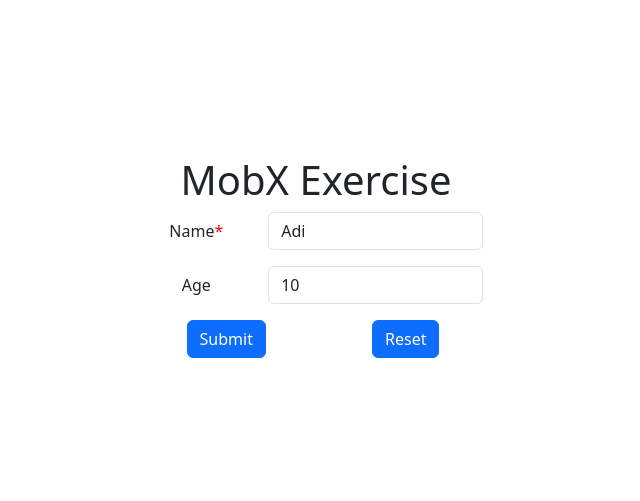
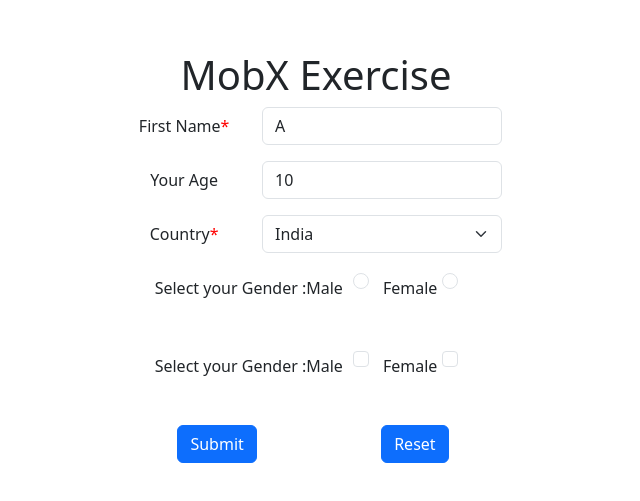
Before and after one commit to aditya-1117-dev/Training, a React (Vite) app in the folder Exercise/MobX/formstore-exercise-with-react/: page / in a window 1280 px wide. Shown: the part 143-644 px from the top of the page, without its empty margins (324-964 px from the left). Built offline with nearby package versions, Linux system fonts and the light colour scheme.

Commit message:
Feat add withField HOC for input fields

```diff
--- a/Exercise/MobX/formstore-exercise-with-react/src/App.tsx
+++ b/Exercise/MobX/formstore-exercise-with-react/src/App.tsx
@@ -1,20 +1,28 @@
 import './App.css'
 import 'bootstrap/dist/css/bootstrap.min.css';
-import {ChangeEvent} from "react";
-import Field from "./Components/Field.tsx";
 import {FormStore} from "./Stores/formStore.tsx";
-import Input from "./Components/ReactInput.tsx";
 import Form from "./Components/Form.tsx";
+import {CheckField, NumberField, RadioField, SelectField, StringField} from "./Components/InputFields.tsx";
+import {FormGroup, Label} from "reactstrap";
 
 export interface IFormStore {
+    firstName: string,
     name: string,
-    age: number
+    age: number,
+    country: "IND" | "UK" | "USA" | "CA",
+    select: "abc" | "bcd" | "efg",
+    gender: "Male" | "Female",
 }
 
 function App() {
+
     const obj: IFormStore = {
+        firstName: "A",
         name: "Adi",
-        age: 10
+        age: 10,
+        select: "abc",
+        gender: "Male",
+        country: "IND"
     }
     const formStore = new FormStore<IFormStore>(obj);
     formStore.setOnSubmitCallBack(() => console.log("on submit call"));
@@ -23,26 +31,23 @@
         <>
             <h1>MobX Exercise</h1>
             <Form showResetButton={true} showSaveButton={true} formStore={formStore}>
+                <StringField name="firstName" label="First Name" required={true}/>
+                <NumberField name="age" label="Your Age" required={false}/>
+                <SelectField label="Country" name="country" required={true}
+                             options={[{value: 'USA', label: 'United States'}, {value: 'IND', label: 'India'}, {value: 'CA', label: 'Canada'}, {value: 'UK', label: 'United Kingdom'}]}/>
 
-                <Field label="Name" store={formStore} name="name" required={true}
-                       onChange={() => console.log("Callback Name")}
-                       component={(inputProps: {
-                           name: keyof IFormStore,
-                           required: boolean
-                       }, handleChange: (e: ChangeEvent<HTMLInputElement>, key: keyof IFormStore) => void) => (
-                           <Input {...inputProps} type="text" value={formStore.getValue("name")} onChange={handleChange}
-                                  disabled={formStore.isSubmitted}/>
-                       )}
-                />
-                <Field label="Age" store={formStore} name="age" required={false}
-                       onChange={() => console.log("Callback Age")}
-                       component={(inputProps: {
-                           name: keyof IFormStore, required: boolean
-                       }, handleChange: (e: ChangeEvent<HTMLInputElement>, key: keyof IFormStore) => void) => (
-                           <Input {...inputProps} type="number" value={formStore.getValue("age")}
-                                  onChange={handleChange} disabled={formStore.isSubmitted}/>
-                       )}
-                />
+                <FormGroup>
+                    <Label>Select your Gender :</Label>
+                    <Label><RadioField name="select" label="Male" required={false}/></Label>
+                    <Label><RadioField label="Female" name="select" required={false}/></Label>
+                </FormGroup>
+
+                <FormGroup>
+                    <Label>Select your Gender :</Label>
+                    <Label><CheckField name="gender" label="Male" required={false}/></Label>
+                    <Label><CheckField label="Female" name="gender" required={false}/></Label>
+                </FormGroup>
+
             </Form>
         </>
     )
--- a/Exercise/MobX/formstore-exercise-with-react/src/Components/Field.tsx
+++ b/Exercise/MobX/formstore-exercise-with-react/src/Components/Field.tsx
@@ -5,12 +5,12 @@
 import {FormStore} from '../Stores/formStore';
 import {IFormStore} from "../App.tsx";
 
-interface IField {
+export interface IField {
     name: keyof IFormStore;
     label: string;
-    store: FormStore<IFormStore>;
+    store?: FormStore<IFormStore>;
     required: boolean;
-    component: any;
+    component?: any;
     onChange?: () => void;
 }
 
--- a/Exercise/MobX/formstore-exercise-with-react/src/Components/ReactInput.tsx
+++ b/Exercise/MobX/formstore-exercise-with-react/src/Components/Input.tsx
@@ -4,15 +4,16 @@
 import {IFormStore} from "../App.tsx";
 
 interface IInput {
-    type: 'text' | 'number';
+    type: any;
     name: keyof IFormStore;
     value: number | string;
     required: boolean;
     disabled: boolean;
     onChange: (e: ChangeEvent<HTMLInputElement>, key: keyof IFormStore) => void;
+    options? :any
 }
 
-function Input({type, name, value, onChange, disabled, required}: IInput) {
+function Input({type, name, value, onChange, disabled, required, options}: IInput) {
     return (
         <ReactStrapInput
             type={type}
@@ -21,7 +22,15 @@
             onChange={(e: ChangeEvent<HTMLInputElement>) => onChange(e, name)}
             disabled={disabled}
             required={required}
-        />
+        >
+            {options &&
+                options.map((option : any) => (
+                        <option key={option.value} value={option.value}>
+                            {option.label}
+                        </option>
+                    ))
+            }
+        </ReactStrapInput>
     );
 }
 
--- /dev/null
+++ b/Exercise/MobX/formstore-exercise-with-react/src/Components/InputFields.tsx
@@ -0,0 +1,12 @@
+import withField from "../HOC/withField.tsx";
+import Input from "./Input.tsx";
+
+export const StringField = withField( Input, "text");
+
+export const NumberField = withField( Input, "number");
+
+export const SelectField = withField( Input, "select");
+
+export const RadioField = withField( Input, "radio");
+
+export const CheckField = withField( Input, "checkbox");
--- /dev/null
+++ b/Exercise/MobX/formstore-exercise-with-react/src/HOC/withField.tsx
@@ -0,0 +1,27 @@
+import Field, {IField} from "../Components/Field.tsx";
+import {IFormStore} from "../App.tsx";
+import {ChangeEvent, useContext} from "react";
+import {FormStoreContext} from "../Context/FormContext.tsx";
+
+interface IWithFieldProps extends IField {
+    options?: any;
+}
+
+function withField(WrappedComponent: any, type : any ) {
+    return (props : IWithFieldProps ) => {
+        const store = useContext(FormStoreContext) || props?.store;
+        return (
+            <>
+                {store.hasKey(props.name) &&
+                    <Field label={props.label} store={store} name={props.name} required={props.required}
+                           onChange={props?.onChange}
+                           component={(inputProps : { name: keyof IFormStore, required: boolean }, handleChange : (e: ChangeEvent<HTMLInputElement>, key: keyof IFormStore) => void ) => (
+                               <WrappedComponent {...inputProps} type={type} value={store.getValue(props.name)} onChange={handleChange} disabled={store.isSubmitted} options={props?.options}/>
+                           )}
+                    />
+                }
+            </>
+        )
+    }
+}
+export default withField;
--- a/Exercise/MobX/formstore-exercise-with-react/src/Stores/formStore.tsx
+++ b/Exercise/MobX/formstore-exercise-with-react/src/Stores/formStore.tsx
@@ -5,7 +5,7 @@
     @observable validateKeys : { [K in keyof T] : boolean } = {} as { [K in keyof T] : boolean };
     @observable errors: { [K in keyof T]?: string } = {} as { [K in keyof T]?: string };
     @observable isSubmitted: boolean = false;
-    @observable onSubmit : Function;
+    @observable onSubmit : Function = () => {};
     private errorMessage: string = "REQUIRED";
 
     constructor(initialState : T, onSubmit? : Function) {
@@ -16,6 +16,10 @@
         if (onSubmit){
             this.onSubmit = onSubmit;
         }
+    }
+
+    hasKey<K extends keyof T>(key: K): boolean {
+        return !!this.formData[key];
     }
 
     @action
```
